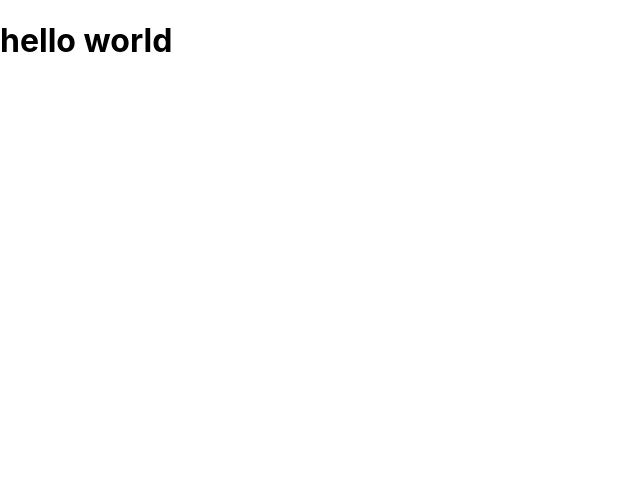
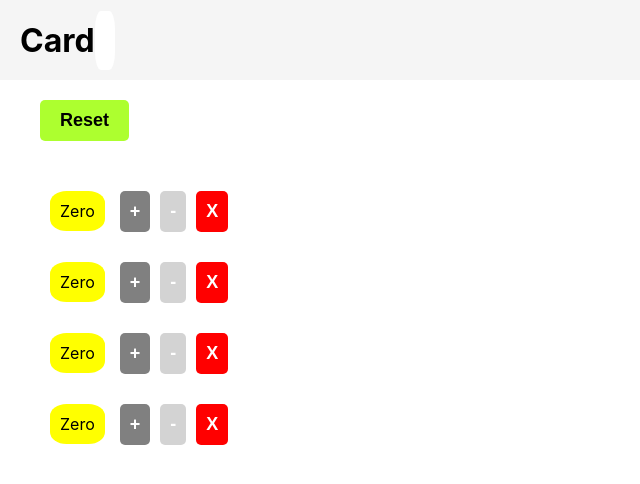
Before and after one commit to Manou-Codeur/react-app-2, a React (Create React App) app in the folder react-app-2/: page / in a window 1280 px wide. Shown: the top 484 px of the page, without its empty margins (0-640 px from the left). Built offline with nearby package versions, Linux system fonts and the light colour scheme.

Commit message:
save this

```diff
--- a/react-app-2/src/App.css
+++ b/react-app-2/src/App.css
@@ -0,0 +1,75 @@
+* {
+    padding: 0;
+    margin: 0;
+    box-sizing: border-box;
+}
+
+.nav-bar {
+    background-color: whitesmoke;
+    height: 80px;
+    display: flex;
+    align-items: center;
+    padding: 0 20px;
+}
+
+.stock {
+    background-color: white;
+    border-radius: 30%;
+    padding: 10px;
+}
+
+.main {
+    padding: 0 40px;
+}
+
+.reset {
+    padding: 10px 20px;
+    background-color: greenyellow;
+    border: 0;
+    font-weight: bold;
+    border-radius: 5px;
+    font-size: 18px;
+    margin: 20px 0;
+}
+
+.item {
+    margin: 30px 0;
+}
+
+.quantitie {
+    border-radius: 30%;
+    padding: 10px;
+    margin: 10px;
+}
+
+.greenYellow {
+    background-color: greenyellow;
+}
+
+.yellow {
+    background-color: yellow;
+}
+
+.controls {
+    padding: 10px;
+    border-radius: 5px;
+    border: 0;
+    color: white;
+    margin: 0 5px;
+    font-weight: bold;
+    font-size: 18px;
+    cursor: pointer;
+    outline: none;
+}
+
+.gray {
+    background-color: gray;
+}
+
+.lithGray {
+    background-color: lightgray;
+}
+
+.red {
+    background-color: red;
+}
--- a/react-app-2/src/App.js
+++ b/react-app-2/src/App.js
@@ -1,12 +1,23 @@
-import React from 'react';
+import React, { Component } from 'react';
+import NavBar from "./components/Nav-bar";
+import Main from "./components/Main";
 import './App.css';
 
-function App() {
-  return (
-    <div className="App">
-      <h1>hello world</h1>
-    </div>
-  );
+class App extends Component {
+
+  state = {
+    Qt: 0
+  }
+
+
+  render() {
+    return (
+      <React.Fragment>
+        <NavBar/>
+        <Main qte={this.state.Qt} />
+      </React.Fragment>
+     );
+  }
 }
 
 export default App;
--- /dev/null
+++ b/react-app-2/src/components/Item.jsx
@@ -0,0 +1,44 @@
+import React, { Component } from 'react';
+class Item extends Component {
+
+    state = {
+        quantity: 0
+    }
+
+    increment = (e) => {
+        e.target.nextElementSibling.className = "controls gray";
+        this.setState({quantity: this.state.quantity + 1})
+    }
+
+    decrement = (e) => {
+        if (this.state.quantity === 1) {
+            e.target.className = "controls lithGray";
+        }
+        if (this.state.quantity > 0) {
+            this.setState({quantity: this.state.quantity - 1})
+        }
+    }
+
+    updateQte = () => {
+      if (this.state.quantity === 0) return "Zero"
+      else return this.state.quantity;
+    }
+
+    delete = (e) => {
+        const el = e.target.parenNode;
+        el.parenNode.removeChild(el);
+    }
+
+    render() {
+        return (
+            <div className="item">
+                <span className="quantitie yellow">{this.updateQte()}</span>
+                <button onClick={this.increment} className="controls gray">+</button>
+                <button onClick={this.decrement} className="controls lithGray">-</button>
+                <button onClick={this.props.OnDelete} className="controls red">X</button>
+            </div>
+        );
+    }
+}
+
+export default Item;
--- /dev/null
+++ b/react-app-2/src/components/Main.jsx
@@ -0,0 +1,34 @@
+import React, { Component } from 'react';
+import Item from './Item';
+class Main extends Component {
+
+    state = {
+        elsArr: [
+            {id: 1},
+            {id: 2},
+            {id: 3},
+            {id: 4}
+        ]
+    }
+
+    deleteItem = (e) => {
+       let id = e.target.parentNode.key;
+       let elsArrCopy = [...this.state.elsArr];
+       let index = elsArrCopy.indexOf(el => el.id === id);
+       elsArrCopy.splice(index, 1);
+       this.setState({elsArr: elsArrCopy});
+    }
+
+    render() {
+        return (
+            <div className="main">
+                <button className="reset">Reset</button>
+
+                {this.state.elsArr.map(els => <Item OnDelete={this.deleteItem} key={els.id} />)}
+
+            </div>
+        );
+    }
+}
+
+export default Main;
--- /dev/null
+++ b/react-app-2/src/components/Nav-bar.jsx
@@ -0,0 +1,12 @@
+import React, { Component } from 'react';
+class NavBar extends Component {
+    render() {
+        return (
+            <div className="nav-bar">
+                <h1>Card <span className="stock">{this.props.quantity}</span></h1>
+            </div>
+        );
+    }
+}
+
+export default NavBar;
```
Also changed, not shown: 1 other file (tests, documents, lock files or other folders).
